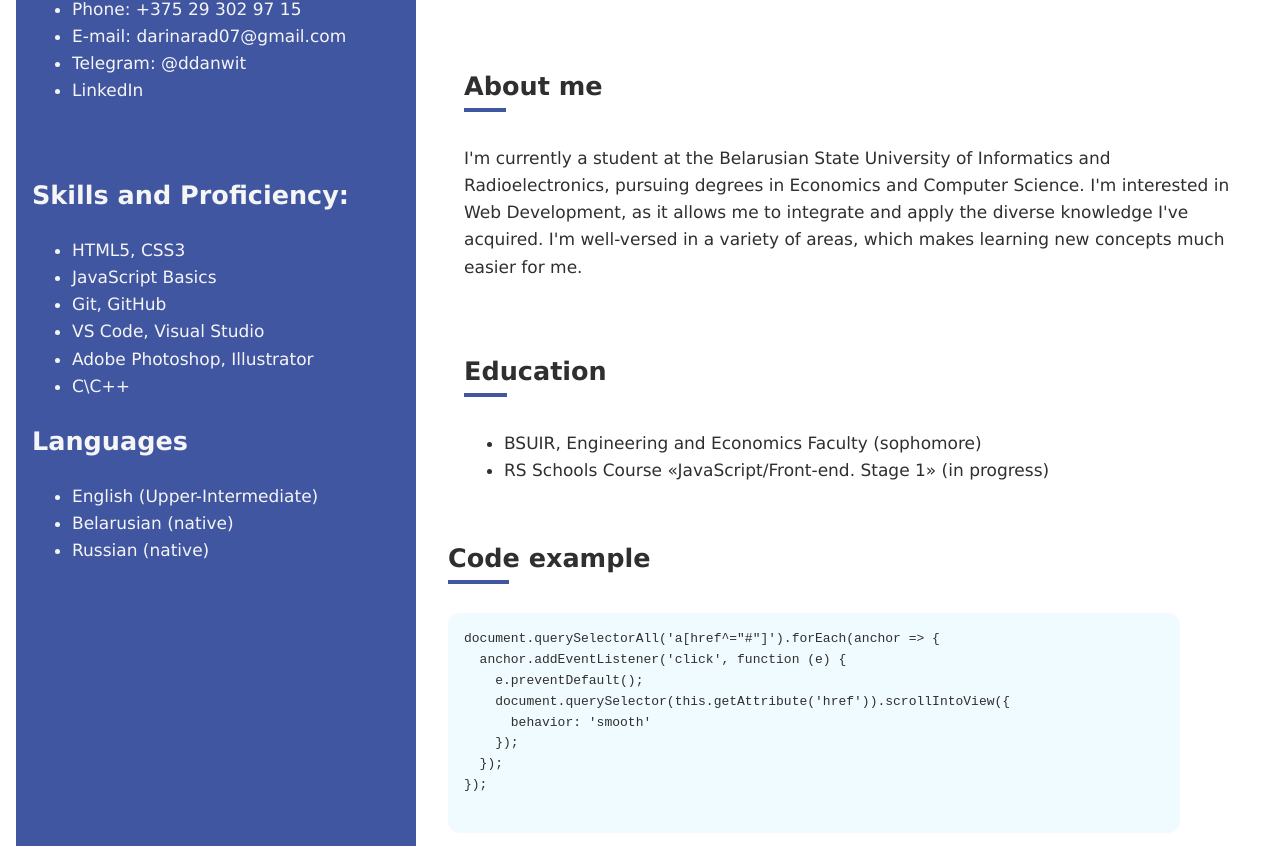
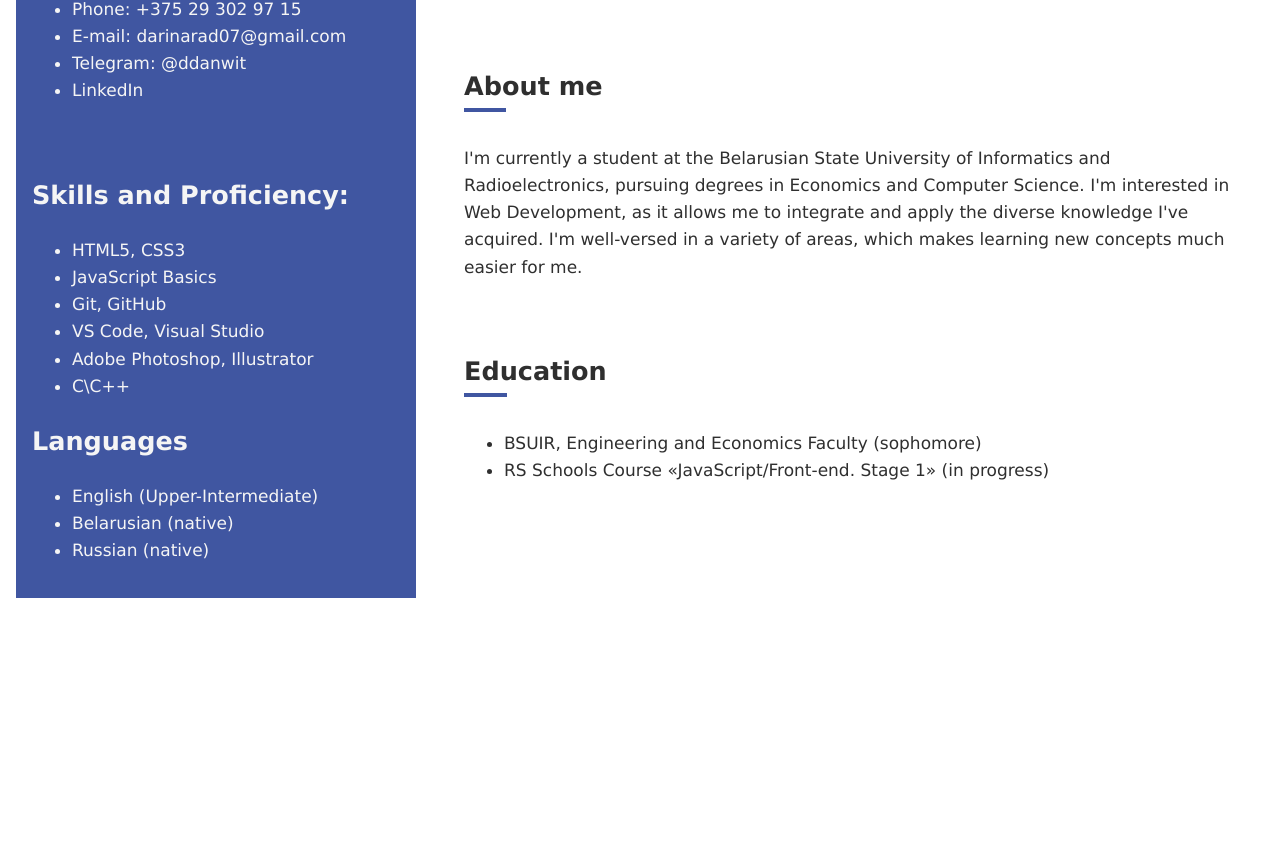
Before and after one commit to ddanwit/rsschool-cv, a plain HTML site: page index.html in a window 1280 px wide. Shown: the part 212-1074 px from the top of the page. After the commit the page ends 826 px from the top, so only its background shows below. Drawn offline with Linux system fonts and the light colour scheme.

Commit message:
fix: fixed html

```diff
--- a/index.html
+++ b/index.html
@@ -70,18 +70,6 @@
           <li>RS Schools Course «JavaScript/Front-end. Stage 1» (in progress)</li>
         </ul>
       </div>
-
-      <h2 class="underline">Code example</h2>
-      <pre class="code">
-document.querySelectorAll('a[href^="#"]').forEach(anchor => {
-  anchor.addEventListener('click', function (e) {
-    e.preventDefault();
-    document.querySelector(this.getAttribute('href')).scrollIntoView({
-      behavior: 'smooth'
-    });
-  });
-});
-      </pre>
     </div>
   </div>
 </main>
```
